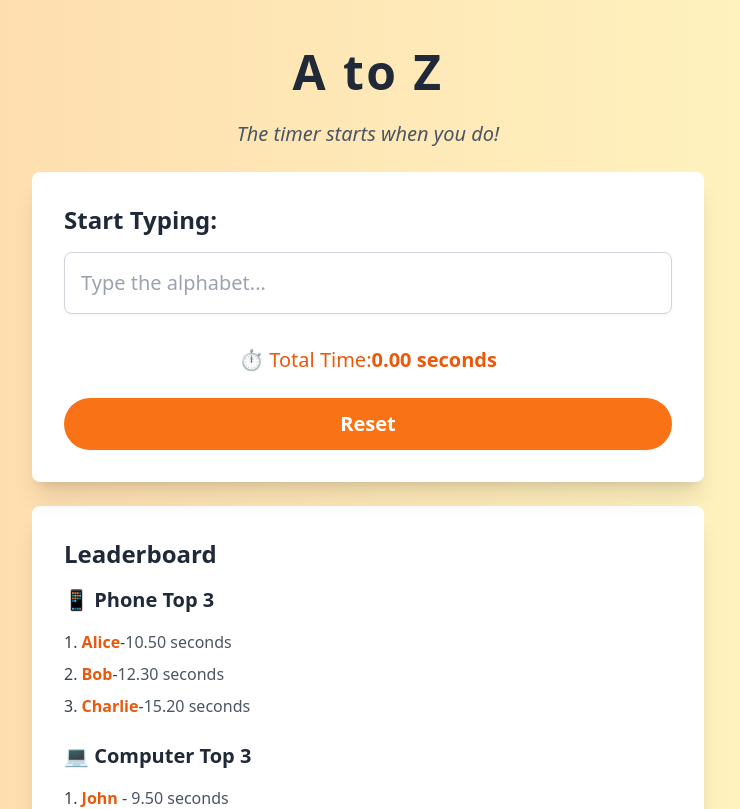
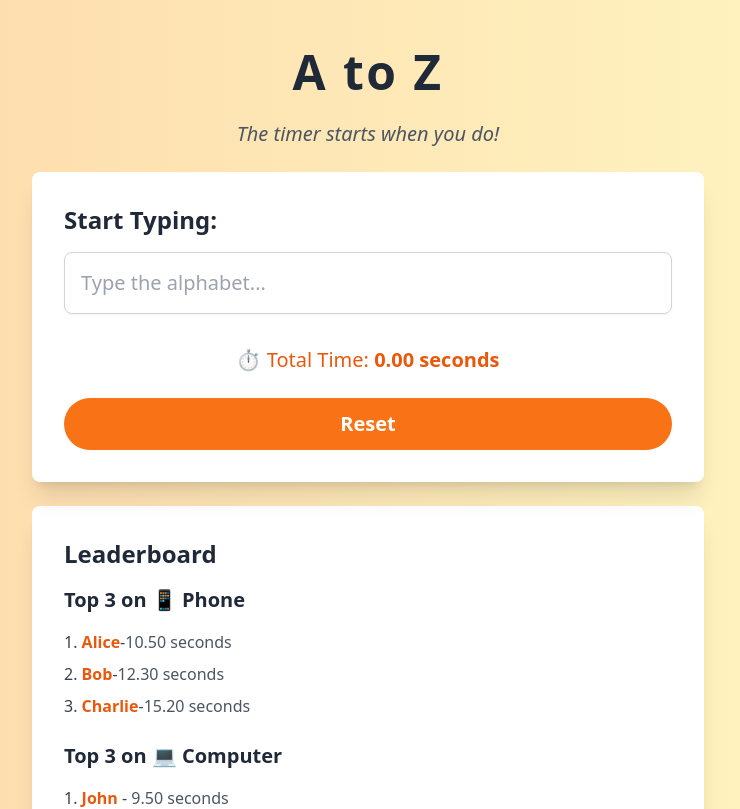
Before and after one commit to rrohitmishraa/a-to-z, a React (Create React App) app: page / in a window 1280 px wide. Shown: the top 809 px of the page, without its empty margins (272-1012 px from the left). Built offline with nearby package versions, Linux system fonts and the light colour scheme.

Commit message:
Update SpeedyAlphabet component: modify leaderboard titles for clarity

```diff
--- a/src/Alphabets.jsx
+++ b/src/Alphabets.jsx
@@ -183,7 +183,7 @@ const SpeedyAlphabet = () => {
         />
         <div className="mt-4 text-center">
           <p className="text-orange-600 text-lg sm:text-xl">
-            ⏱ Total Time:
+            ⏱ Total Time:{" "}
             <span className="font-bold">{elapsedTime} seconds</span>
           </p>
         </div>
@@ -213,7 +213,7 @@ const SpeedyAlphabet = () => {
 
         <div className="mb-6">
           <h3 className="text-lg sm:text-xl font-semibold text-gray-800 mb-4 text-left">
-            📱 Phone Top 3
+            Top 3 on 📱 Phone
           </h3>
           {highScoresPhone.length > 0 ? (
             <ol className="list-decimal list-inside text-gray-700 space-y-2">
@@ -242,7 +242,7 @@ const SpeedyAlphabet = () => {
 
         <div className="mb-6">
           <h3 className="text-lg sm:text-xl font-semibold text-gray-800 mb-4 text-left">
-            💻 Computer Top 3
+            Top 3 on 💻 Computer
           </h3>
           {highScoresComputer.length > 0 ? (
             <ol className="list-decimal list-inside text-gray-700 space-y-2">
```
